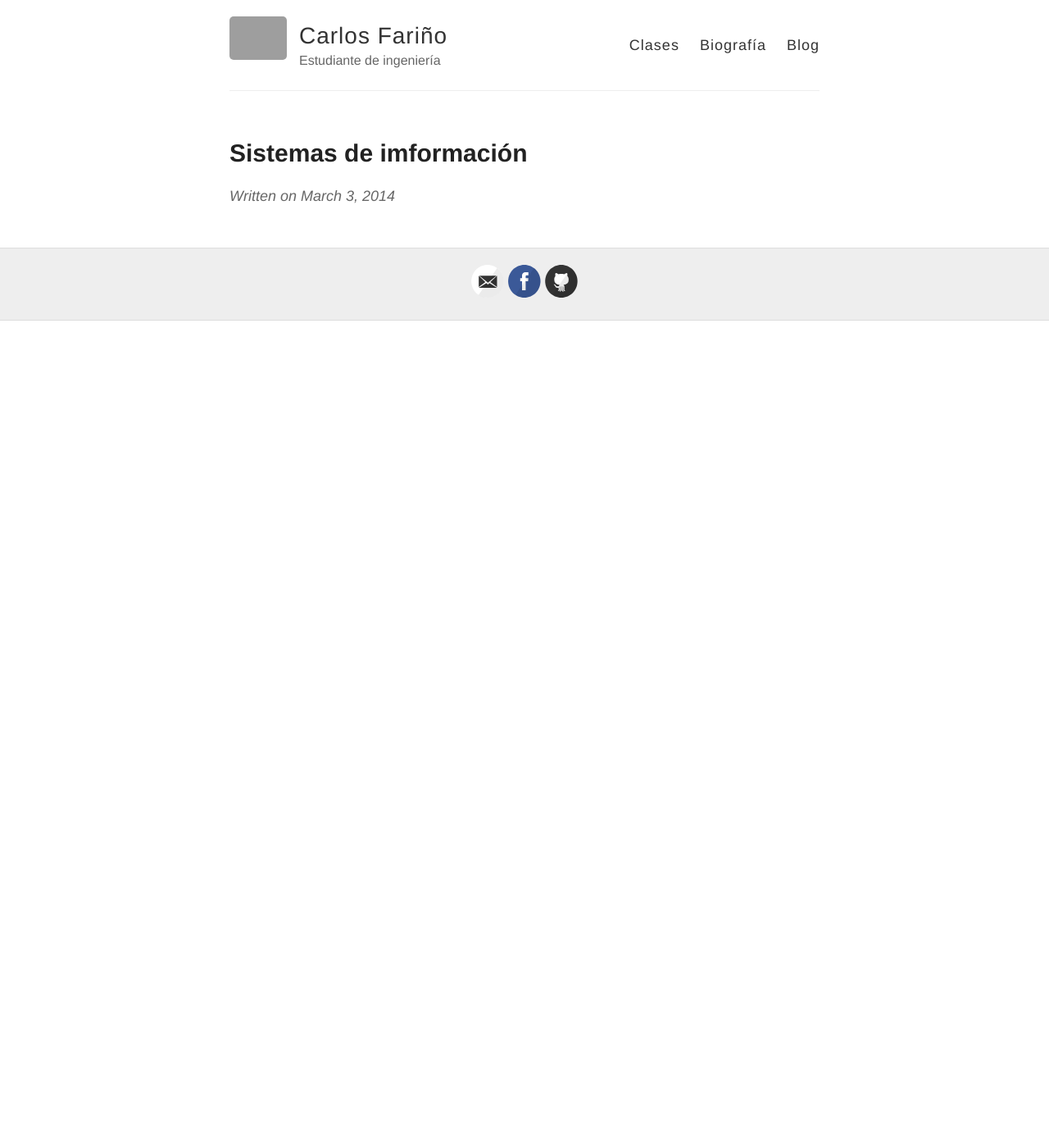
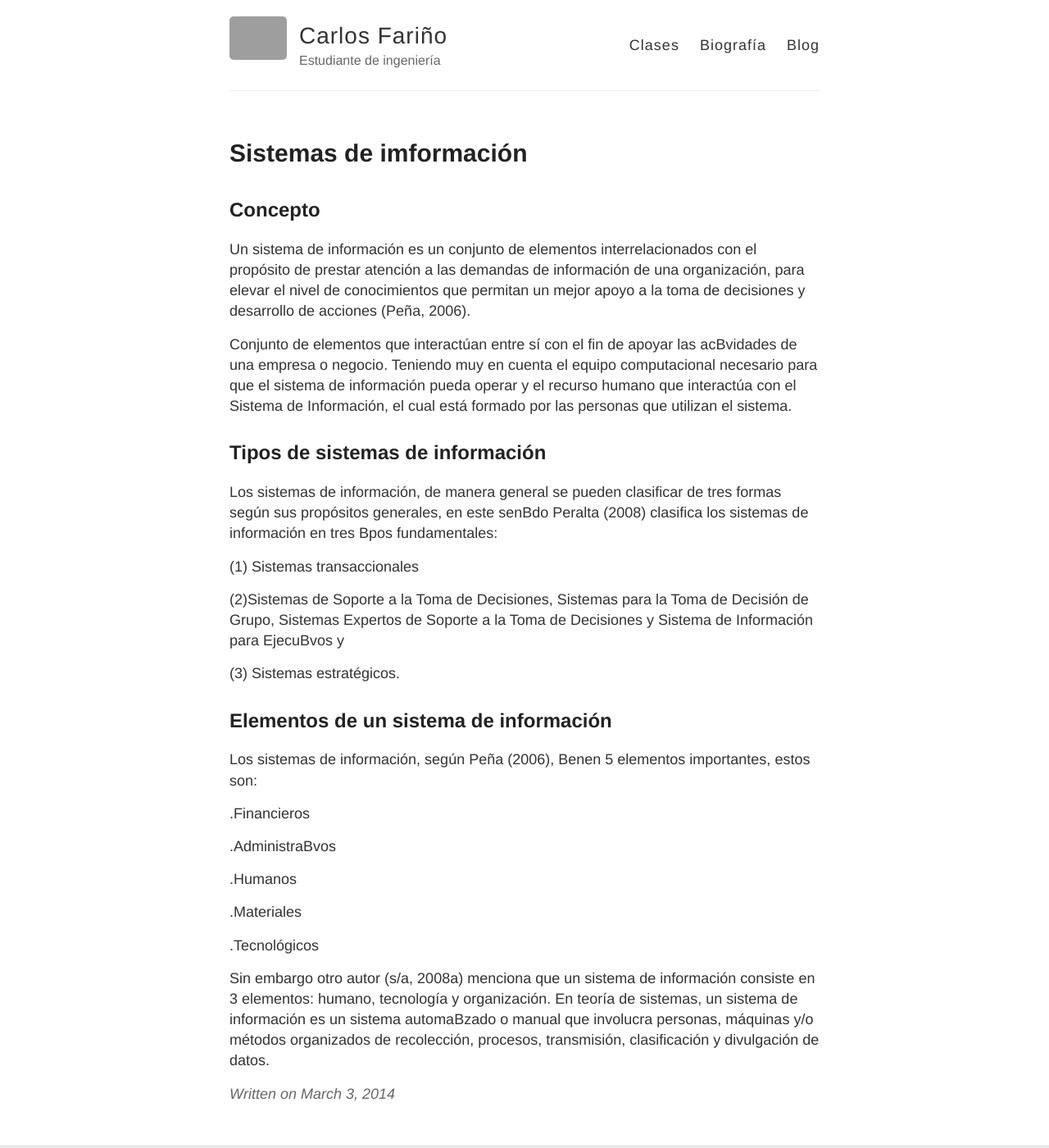
Before and after one commit to andrescharro22/Carlos-F007.github.io, a Jekyll site: the page built from _posts/2014-3-3-Hello-World - copia (7).md, in a window 1280 px wide and 1400 px high. Shown: the whole window at 82% size. Built offline with Jekyll 4.4.1, drawn with Linux system fonts in a browser that asks for light colours; grey boxes are pictures that could not be loaded.

Commit message:
Update 2014-3-3-Hello-World - copia (7).md

```diff
--- a/_posts/2014-3-3-Hello-World - copia (7).md
+++ b/_posts/2014-3-3-Hello-World - copia (7).md
@@ -2,3 +2,63 @@
 layout: post
 title: Sistemas de imformación
 ---
+
+
+
+Concepto
+--
+
+Un sistema de información es un conjunto de elementos
+interrelacionados con el propósito de prestar atención a las
+demandas de información de una organización, para elevar el
+nivel de conocimientos que permitan un mejor apoyo a la toma
+de decisiones y desarrollo de acciones (Peña, 2006).
+
+Conjunto de elementos que interactúan entre sí con el fin de
+apoyar las acBvidades de una empresa o negocio. Teniendo muy
+en cuenta el equipo computacional necesario para que el
+sistema de información pueda operar y el recurso humano que
+interactúa con el Sistema de Información, el cual está formado
+por las personas que utilizan el sistema.
+
+
+Tipos de sistemas de información
+--
+
+
+Los sistemas de información, de manera general se pueden
+clasificar de tres formas según sus propósitos generales, en este
+senBdo Peralta (2008) clasifica los sistemas de información en
+tres Bpos fundamentales:
+
+(1) Sistemas transaccionales
+
+(2)Sistemas de Soporte a la Toma de Decisiones, Sistemas para la
+Toma de Decisión de Grupo, Sistemas Expertos de Soporte a la
+Toma de Decisiones y Sistema de Información para EjecuBvos y
+
+(3) Sistemas estratégicos.
+
+
+Elementos de un sistema de información
+--
+
+Los sistemas de información, según Peña (2006), Benen 5
+elementos importantes, estos son:
+
+.Financieros
+
+.AdministraBvos
+
+.Humanos
+
+.Materiales
+
+.Tecnológicos
+
+Sin embargo otro autor (s/a, 2008a) menciona que un sistema
+de información consiste en 3 elementos: humano, tecnología y
+organización. En teoría de sistemas, un sistema de información
+es un sistema automaBzado o manual que involucra personas,
+máquinas y/o métodos organizados de recolección, procesos,
+transmisión, clasificación y divulgación de datos.
```
